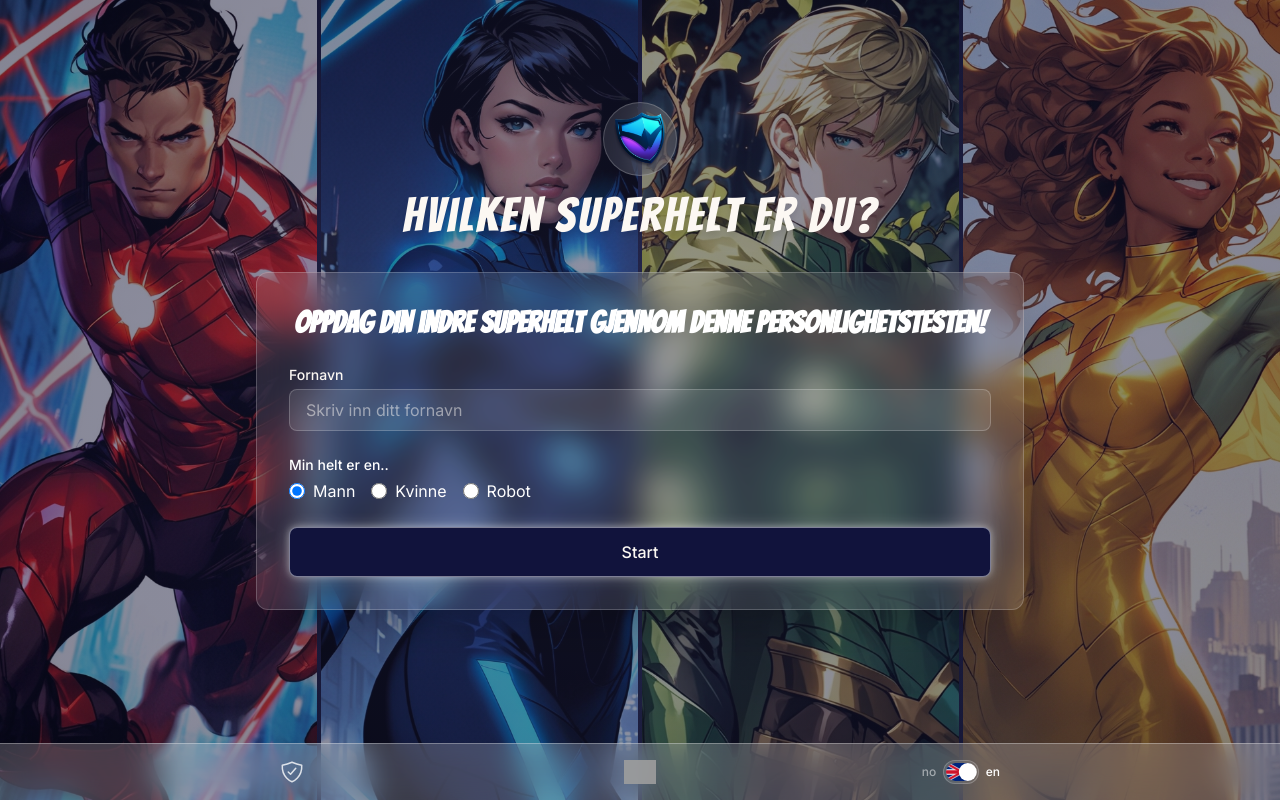
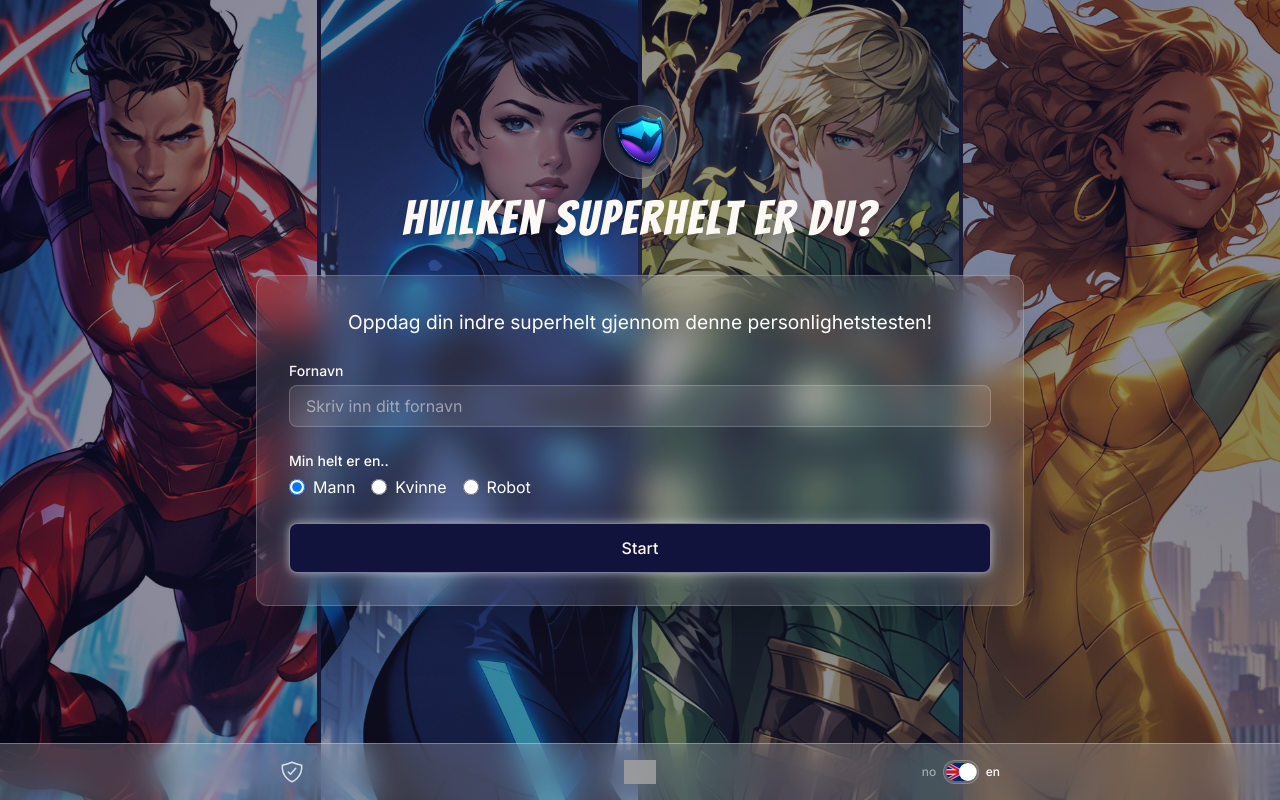
Before and after one commit to JosteinSandKjellsen/hero-app, a Next.js app: page /en in a window 1280 px wide. Built offline with nearby package versions, Linux system fonts and the light colour scheme; grey boxes are pictures that could not be loaded.

Commit message:
Update Header and RegistrationForm components; enhance title styling and update registration title text

```diff
--- a/app/_components/layout/Header.tsx
+++ b/app/_components/layout/Header.tsx
@@ -42,9 +42,6 @@ export function Header({ variant = 'quiz' }: HeaderProps): JSX.Element {
       <h1 className={`text-5xl font-bangers tracking-wider ${textColor} mb-4 drop-shadow-lg`}>
         {t('title')}
       </h1>
-      <p className="text-lg text-light/90">
-        {t('subtitle')}
-      </p>
     </div>
   );
 }
--- a/app/_components/registration/RegistrationForm.tsx
+++ b/app/_components/registration/RegistrationForm.tsx
@@ -33,8 +33,10 @@ export function RegistrationForm({ onSubmit }: RegistrationFormProps): JSX.Eleme
 
   return (
     <div className="bg-white/10 backdrop-blur-lg rounded-xl shadow-2xl p-6 md:p-8 animate-fadeIn border border-white/20">
-      <h2 className="text-3xl font-bold text-white mb-6 text-center">
-        {t('title')}
+      <h2 className="mb-6 text-center">
+        <span className="text-[1.2rem] text-white font-sans">
+          {t('title')}
+        </span>
       </h2>
 
       <form onSubmit={handleSubmit} className="space-y-6">
--- a/app/messages/en.json
+++ b/app/messages/en.json
@@ -151,7 +151,7 @@
     "logoAlt": "Hero App Logo"
   },
   "registration": {
-    "title": "Find your superhero identity",
+    "title": "Discover your inner superhero through this personality test!",
     "name": {
       "label": "First name",
       "placeholder": "Enter your first name",
```
